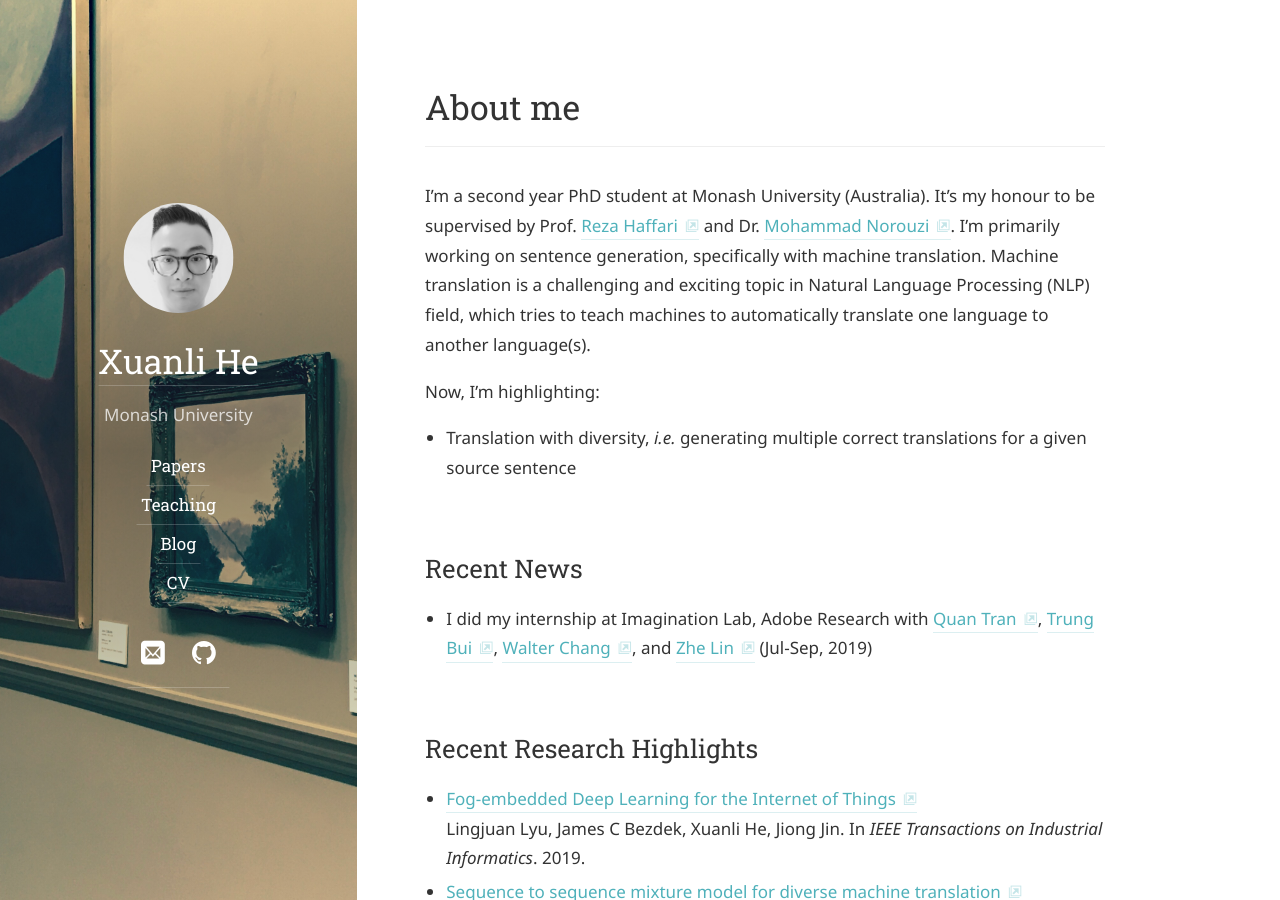
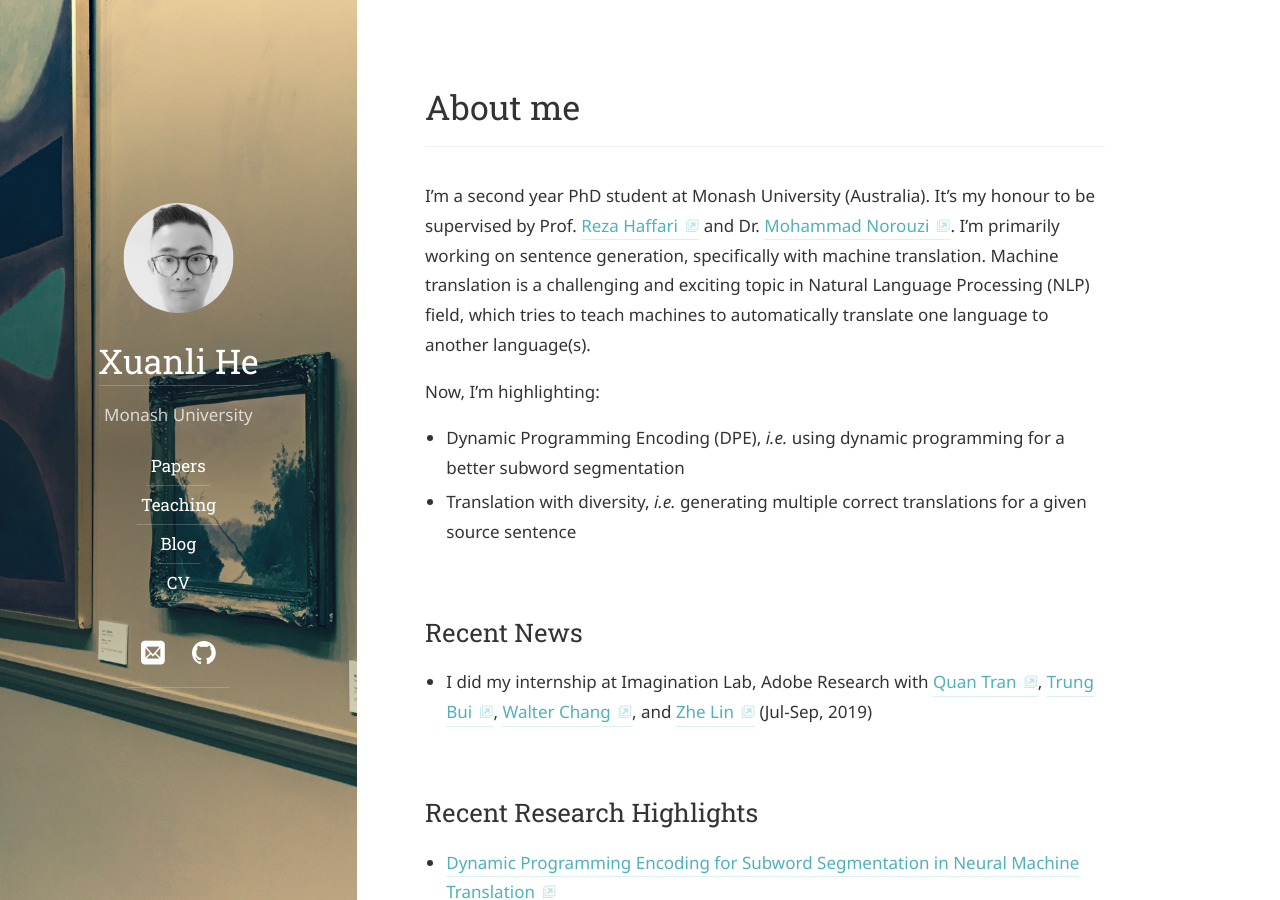
Before and after one commit to xlhex/xlhex.github.io, a Jekyll site: the page built from index.md, in a window 1280 px wide and 900 px high. Built offline with Jekyll 4.4.1, drawn with Linux system fonts in a browser that asks for light colours; some web fonts are replaced; some of the changed text lies outside the part shown.

Commit message:
update dpe paper

```diff
--- a/_data/papers.yml
+++ b/_data/papers.yml
@@ -1,4 +1,13 @@
 papers:
+  - layout: paper
+    paper-type: inproceedings
+    selected: yes
+    year: 2020
+    title: "Dynamic Programming Encoding for Subword Segmentation in Neural Machine Translation"
+    authors: "Xuanli He, Gholamreza Haffari, Mohammad Norouzi"
+    booktitle: "Proceedings of the 58th Annual Meeting of the Association for Computational Linguistics"
+    doc-url: https://www.aclweb.org/anthology/2020.acl-main.275.pdf
+    venue: conference
   - layout: paper
     paper-type: inproceedings
     selected: no
--- a/index.md
+++ b/index.md
@@ -13,6 +13,7 @@ which tries to teach machines to automatically translate one language to
 another language(s).
 
 Now, I'm highlighting:
+* Dynamic Programming Encoding (DPE), *i.e.* using dynamic programming for a better subword segmentation
 * Translation with diversity, *i.e.* generating multiple correct translations for
 a given source sentence
 
```
